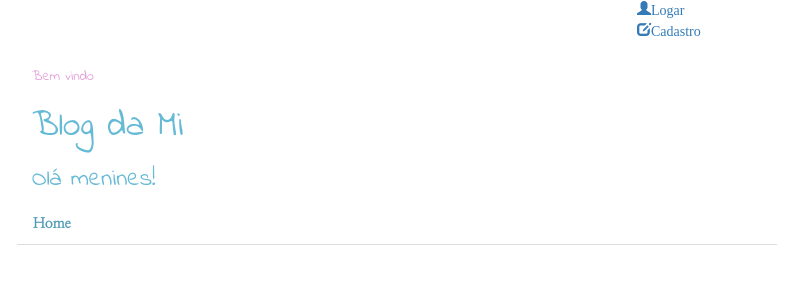
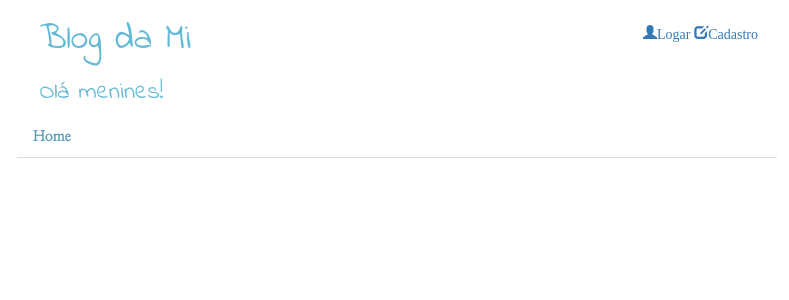
Before and after one commit to xxMirella/Teste, a Django app: page / in a window 1280 px wide. Shown: the top 300 px of the page, without its empty margins (53-842 px from the left). Run offline with Django 3.2, Linux system fonts and the light colour scheme; data that the repository does not hold is empty; some libraries are stand-ins or nearby versions.

Commit message:
Adicionado melhoria nos templates.

```diff
--- a/blog/forms.py
+++ b/blog/forms.py
@@ -1,3 +1,4 @@
+# -*- coding: utf-8 -*-
 from django import forms
 
 from .models import Post
--- a/blog/models.py
+++ b/blog/models.py
@@ -15,12 +15,15 @@ class Post(models.Model):
     data_criacao = models.DateTimeField(default=timezone.now)
     data_publicacao = models.DateTimeField(default=timezone.now, null=False)
 
+    class Meta:
+        ordering = ['-data_publicacao',]
+
     def publicar(self):
         self.data_publicacao = timezone.now()
         self.save()
 
     def __str__(self):
-        return self.titulo
+        return "id: %s - titulo: %s" % (self.id, self.titulo)
 
 
 class InfoUsuario(models.Model):
--- a/blog/static/css/blog.css
+++ b/blog/static/css/blog.css
@@ -64,17 +64,30 @@
     margin-top: 15px;
  }
 
- .icone {
-    padding-left: 620px;
- }
-
- .icone2 {
-    padding-left: 620px;
-    font-family: 'Indie Flower', cursive;
- }
-
  .usuario {
     padding-top: 25px;
     font-family: 'Indie Flower', cursive;
     color: E09DD7;
  }
+
+ .user-settings {
+    float: right;
+    margin-right: 35%;
+    margin-top: 2%;
+ }
+
+ .clear {
+    clear:both;
+ }
+
+ .autor {
+    font-family: 'Indie Flower', cursive;
+    color: C466B8;
+ }
+
+  .header2 {
+    color: 65BAD6;
+    font-family: 'Indie Flower', cursive;
+    margin-left: 2%;
+    float: left;
+ }
--- a/blog/templates/blog/base.html
+++ b/blog/templates/blog/base.html
@@ -10,22 +10,25 @@
     </head>
     <body>
         <div class="container">
-            <div class="headers">
+            <div class="header2">
                 {% if user.is_authenticated %}
-                    <a href="{% url 'novo_post' %}" class="icone"><span class="glyphicon glyphicon-plus">Post</span></a>
-                    <a href="{% url 'deslogar' %}" class="icone2"><span class="glyphicon glyphicon-off">Sair</span></a>
-                {% else %}
-                    <a href="{% url 'logar' %}" class="icone"><span class="glyphicon glyphicon-user">Logar</span></a>
-                    <a href="{% url 'cadastro' %}" class="icone2"><span class="glyphicon glyphicon-edit">Cadastro</span></a>
-                {% endif %}
-                <div class="container">
                     <div class="usuario">
                         Bem vindo {{user.username}}
                     </div>
+                {% endif %}
                 <h1>Blog da Mi</h1>
                 <h3>Olá menines!</h3>
             </div>
+            <div class="user-settings">
+                {% if user.is_authenticated %}
+                    <a href="{% url 'novo_post' %}"><span class="glyphicon glyphicon-plus">Post</span></a>
+                    <a href="{% url 'deslogar' %}"><span class="glyphicon glyphicon-off">Sair</span></a>
+                {% else %}
+                    <a href="{% url 'logar' %}"><span class="glyphicon glyphicon-user">Logar</span></a>
+                    <a href="{% url 'cadastro' %}"><span class="glyphicon glyphicon-edit">Cadastro</span></a>
+                {% endif %}
             </div>
+            <div class="clear"></div>
             <ul class="nav nav-tabs col-md-8" id="myTab" role="tablist">
               <li class="nav-item">
                 <a class="menu" href="{% url 'lista_posts' %}">Home</a>
@@ -36,9 +39,9 @@
               <div class="tab-pane fade" id="profile" role="tabpanel" aria-labelledby="profile-tab">...</div>
               <div class="tab-pane fade" id="contact" role="tabpanel" aria-labelledby="contact-tab">...</div>
             </div>
-        </div>
             {% block content %}
 
             {% endblock %}
+        </div>
     </body>
 </html>
--- a/blog/templates/blog/lista_post.html
+++ b/blog/templates/blog/lista_post.html
@@ -9,7 +9,8 @@
                         <h2><a href="{% url 'detalhes_post' pk=post.pk %}">{{ post.titulo }}</a></h2>
                     </div>
                     <p>{{ post.text|linebreaksbr }}</p>
-                    <p>published: {{ post.data_publicacao }}</p>
+                    <p>Publicado: {{ post.data_publicacao }}</p>
+                    <p class="autor">Autor: {{post.autor}}</p>
                 </div>
             </div>
         </div>
--- a/blog/views.py
+++ b/blog/views.py
@@ -16,7 +16,7 @@ from .models import InfoUsuario
 
 
 def lista_posts(request):
-    posts = Post.objects.filter(data_publicacao__lte=timezone.now())
+    posts = Post.objects.all()
     return render(request, 'blog/lista_post.html', {'posts': posts})
 
 
@@ -27,30 +27,31 @@ def detalhes_post(request, pk):
 
 def editar_post(request, pk):
     posts = get_object_or_404(Post, pk=pk)
+    forms = PostForm(request.POST or None, instance=posts)
+
     if request.method == "POST":
-        forms = PostForm(request.POST, instance=posts)
+        if forms.is_valid():
+            post = forms.save(commit=False) #TODO: testar apenas com o form.instance
+            post.autor = request.user #TODO: passar o user para a instancia do form
+            post.data_publicacao = timezone.now()
+            post.save()
+            return redirect('detalhes_post', pk=post.pk)
+
+    return render(request, 'blog/form.html', {'forms': forms})
+
+
+def novo_post(request):
+    #TODO: usar o messages do django
+    forms = PostForm(request.POST or None)
+
+    if request.method == "POST":
         if forms.is_valid():
             post = forms.save(commit=False)
             post.autor = request.user
             post.data_publicacao = timezone.now()
             post.save()
             return redirect('detalhes_post', pk=post.pk)
-    else:
-        forms = PostForm(instance=posts)
-    return render(request, 'blog/form.html', {'forms': forms})
 
-
-def novo_post(request):
-    if request.method == "POST":
-        forms = PostForm(request.POST)
-        if forms.is_valid():
-            post = forms.save(commit=False)
-            post.autor = request.user
-            post.data_publicacao = timezone.now()
-            post.save()
-            return redirect('detalhes_post', pk=post.pk)
-    else:
-        forms = PostForm()
     return render(request, 'blog/form.html', {'forms': forms})
 
 
```
Lines whose indentation alone changed are shown as unchanged.
